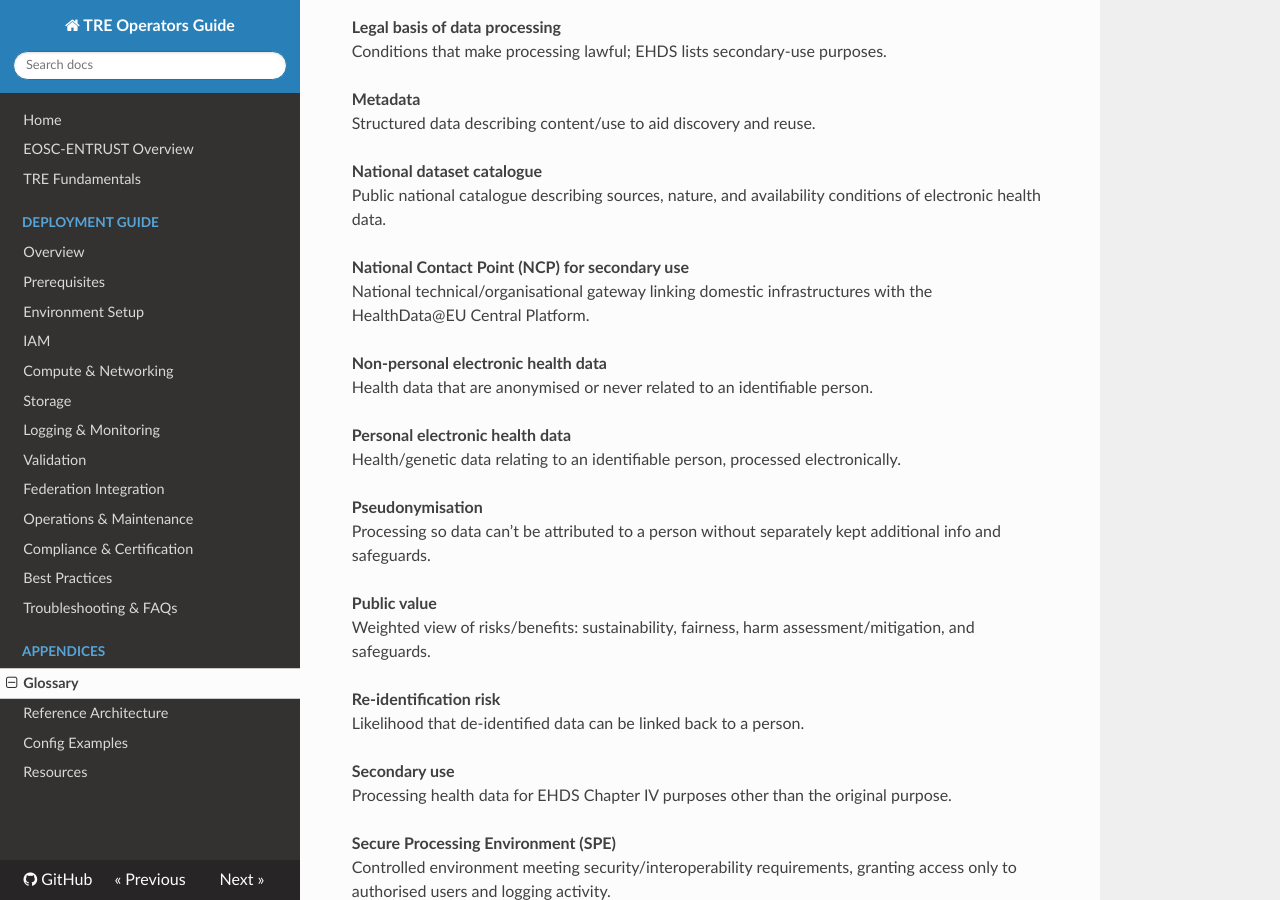
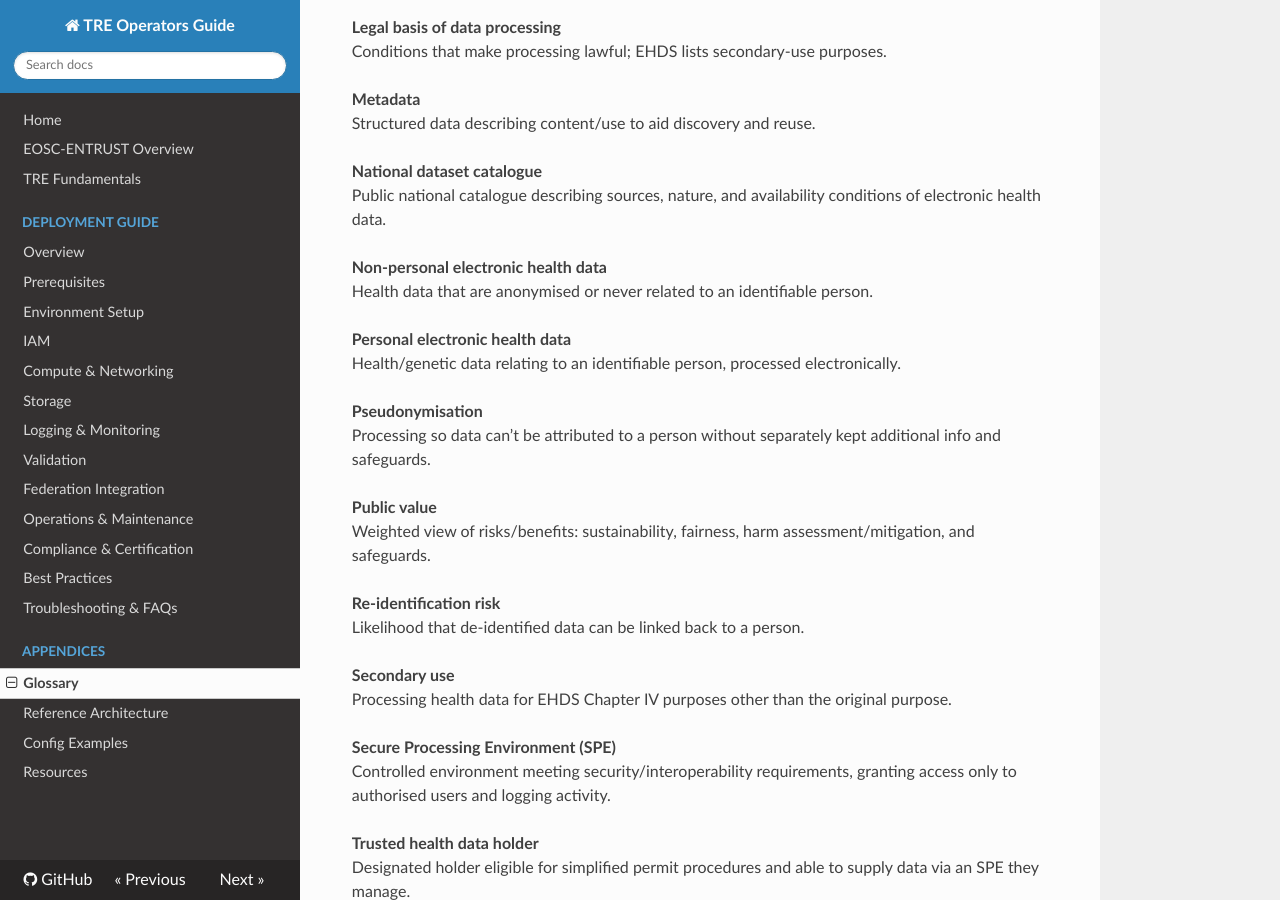
Before and after one commit to unioslo/tre-operators-docs, an MkDocs documentation site: the page built from docs/appendices/glossary.md, in a window 1280 px wide and 900 px high, scrolled down 2017 px. Built offline with MkDocs 1.6.1, drawn with Linux system fonts in a browser that asks for light colours; nearby versions of some CDN libraries.

Commit message:
Remove definition of National Contact Point from glossary for improved relevance and clarity.

```diff
--- a/docs/appendices/glossary.md
+++ b/docs/appendices/glossary.md
@@ -83,9 +83,6 @@
 **National dataset catalogue**
 Public national catalogue describing sources, nature, and availability conditions of electronic health data.
 
-**National Contact Point (NCP) for secondary use**
-National technical/organisational gateway linking domestic infrastructures with the HealthData@EU Central Platform.
-
 **Non-personal electronic health data**
 Health data that are anonymised or never related to an identifiable person.
 
```
